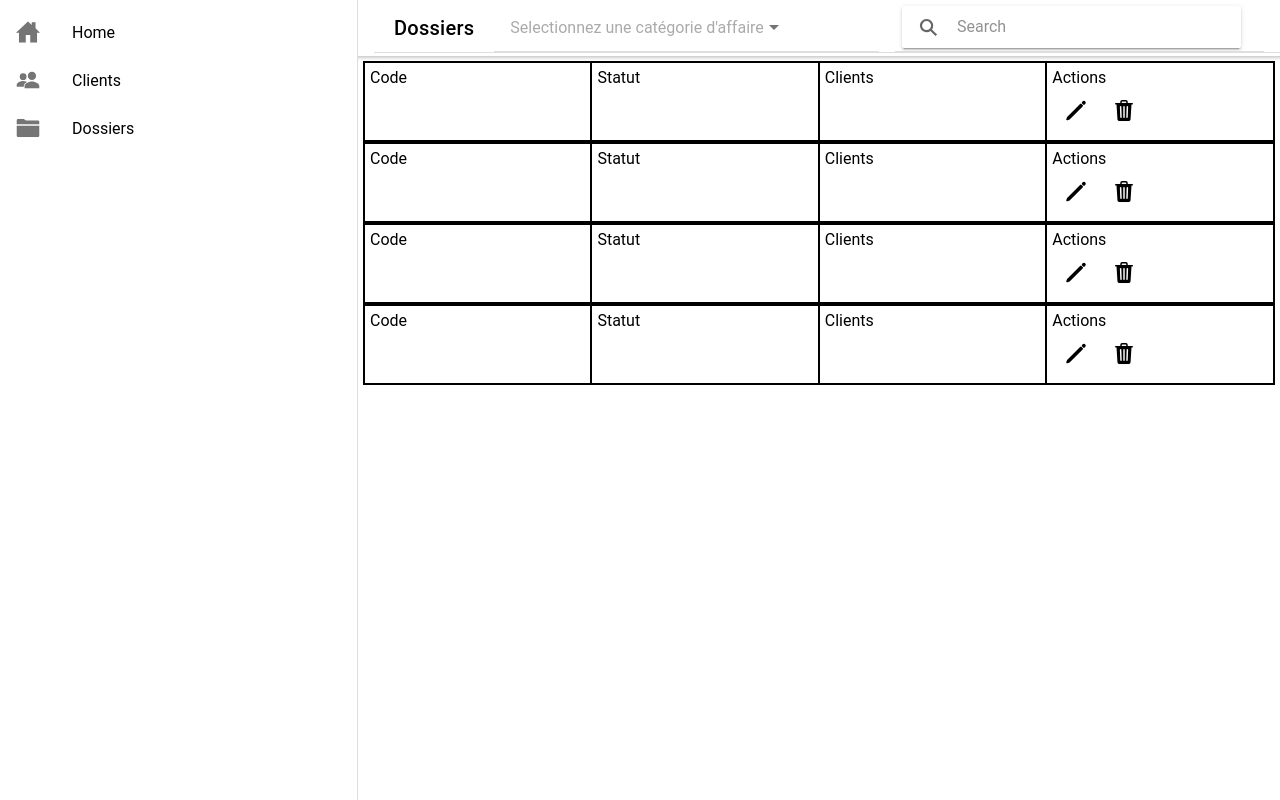
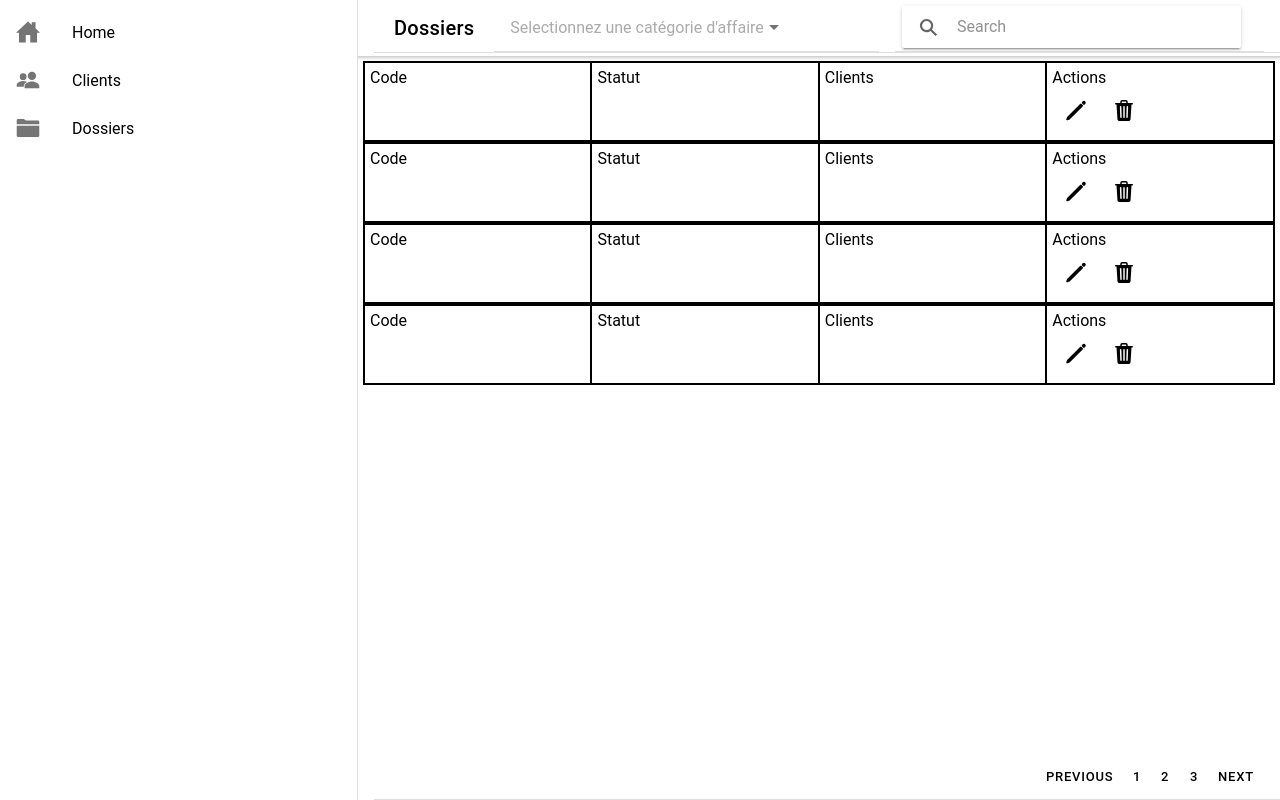
Before and after one commit to idlbi3u/PJTUT2-FrondEnd, a React (Create React App) app: page /records in a window 1280 px wide. Built offline with nearby package versions, Linux system fonts and the light colour scheme.

Commit message:
new commit

```diff
--- a/src/pages/Records/Records.tsx
+++ b/src/pages/Records/Records.tsx
@@ -1,5 +1,5 @@
-import { IonButton, IonButtons, IonCol, IonContent, IonGrid, IonHeader, IonIcon, IonItem, IonPage, IonRow, IonSearchbar, IonSelect, IonSelectOption, IonTitle, IonToolbar } from '@ionic/react';
-import {   pencil, trash,  } from 'ionicons/icons';
+import { IonButton, IonButtons, IonCol, IonContent, IonFooter, IonGrid, IonHeader, IonIcon, IonItem, IonPage, IonRow, IonSearchbar, IonSelect, IonSelectOption, IonTitle, IonToolbar } from '@ionic/react';
+import {   pencil, star, trash,  } from 'ionicons/icons';
 import React, { useState } from 'react';
 import './Records.css';
 
@@ -31,7 +31,6 @@ const Records: React.FC = () =>
                 </IonToolbar>
             </IonHeader>
             <IonContent>
-
                 <IonGrid>
                     <IonRow className='Row'>
                         <IonCol className='Col'>Code</IonCol>
@@ -95,6 +94,15 @@ const Records: React.FC = () =>
                     </IonRow>
                 </IonGrid>
             </IonContent>
+            <IonItem>
+                <IonButtons slot="end">
+                <IonButton color="black">Previous</IonButton>
+                <IonButton color="black">1</IonButton>
+                <IonButton color="black">2</IonButton>
+                <IonButton color="black">3</IonButton>
+                <IonButton color="black">Next</IonButton>
+                </IonButtons>
+            </IonItem>
         </IonPage>
     );
 }
```
